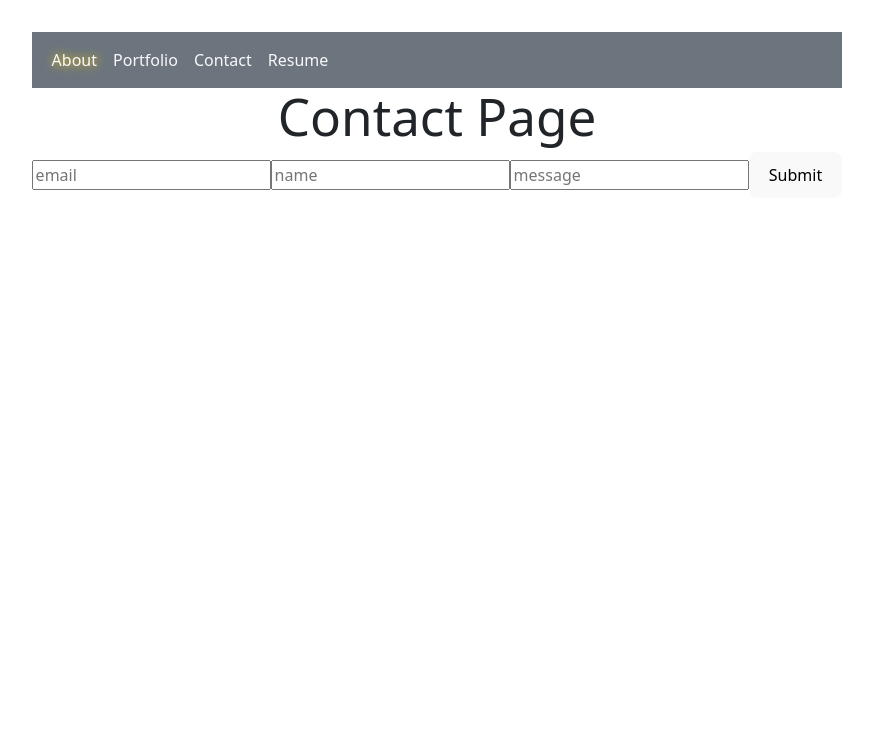
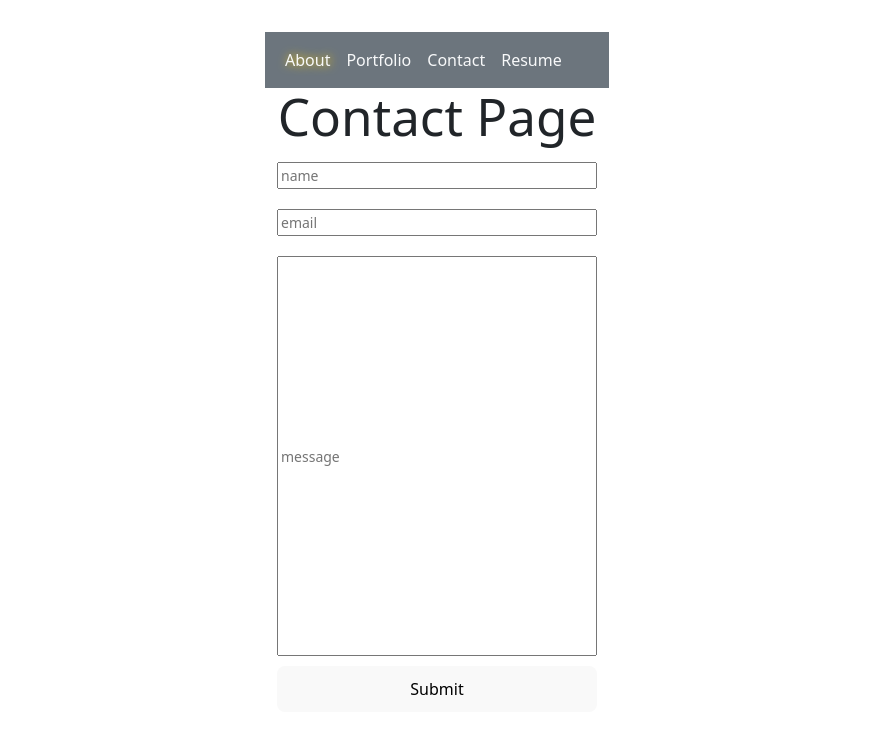
Before and after one commit to CMakousky/react-portfolio, a React (Vite) app: page /contact in a window 1280 px wide. Shown: the top 734 px of the page, without its empty margins (203-1076 px from the left). Built offline with nearby package versions, Linux system fonts and the light colour scheme.

Commit message:
CSS formatting on the Contact page fixed the input field sizes, but the navbar became smaller on the Contact page than on the other pages.

```diff
--- a/src/App.css
+++ b/src/App.css
@@ -1,5 +1,5 @@
 #root {
-  max-width: 1280px;
+  max-width: 1680px;
   margin: 0 auto;
   padding: 2rem;
   text-align: center;
@@ -41,6 +41,29 @@
   color: #888;
 }
 
+main {
+  display: flex;
+  flex-direction: column;
+  /* justify-content: center;
+  align-items: center;
+  text-align: center; */
+
+  border: 2px solid var(--textPrimary);
+  border-radius: 20px;
+  width: fit-content;
+  max-width: 1680px;
+  min-width: 440px;
+  block-size: fit-content;
+}
+
+body {
+  margin: 0;
+  display: flex;
+  place-items: top;
+  min-width: 320px;
+  min-height: 100vh;
+}
+
 .nav-link.active {
   text-shadow: #FC0 1px 0 10px;
 }
@@ -78,3 +101,27 @@
   border-radius: 10px;
   margin-bottom: auto;
 }
+
+.container {
+  max-width: 1680px;
+  min-width: 320px;
+}
+
+.form {
+  display: flex;
+  flex-direction: column;
+  flex-wrap: wrap;
+  justify-content: top;
+  max-width: 600px;
+  min-width: 320px;
+}
+
+.form-text {
+  margin-top: 10px;
+  margin-bottom: 10px;
+}
+
+#message-form {
+  max-width: 600px;
+  height: 400px;
+}
--- a/src/pages/Contact.jsx
+++ b/src/pages/Contact.jsx
@@ -43,10 +43,20 @@ function Contact() {
 
     return (
         <>
-        <div>
+        <div className="container text-center">
             <h1>Contact Page</h1>
             <form className="form" onSubmit={handleFormSubmit}>
                 <input
+                    className="form-text"
+                    value={name}
+                    name="Name"
+                    onChange={handleInputChange}
+                    type="text"
+                    placeholder="name"
+                />
+
+                <input
+                    className="form-text"
                     value={email}
                     name="Email"
                     onChange={handleInputChange}
@@ -55,15 +65,9 @@ function Contact() {
                 />
 
                 <input
-                value={name}
-                name="Name"
-                onChange={handleInputChange}
-                type="text"
-                placeholder="name"
-                />
-
-                <input
+                    className="form-text"
                     value={message}
+                    id="message-form"
                     name="Message"
                     onChange={handleInputChange}
                     type="message"
```
Lines whose indentation alone changed are shown as unchanged.
